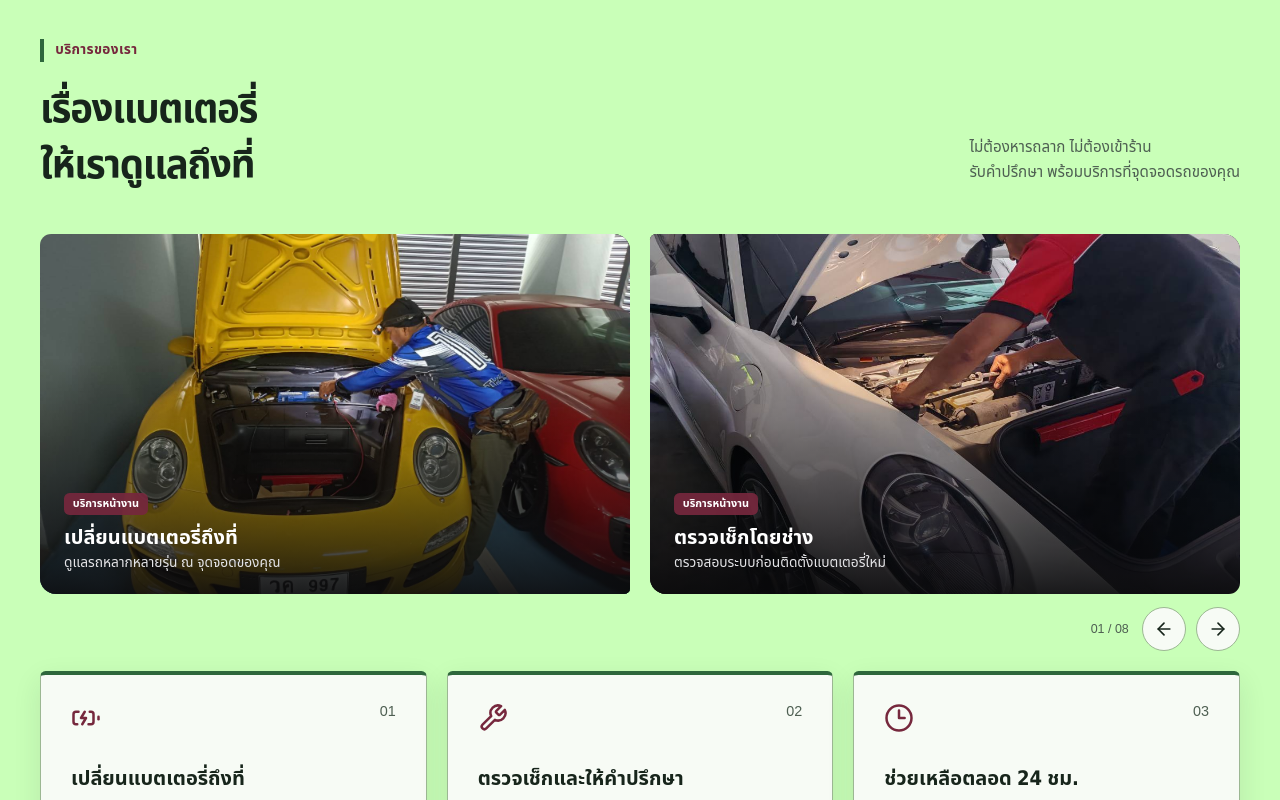
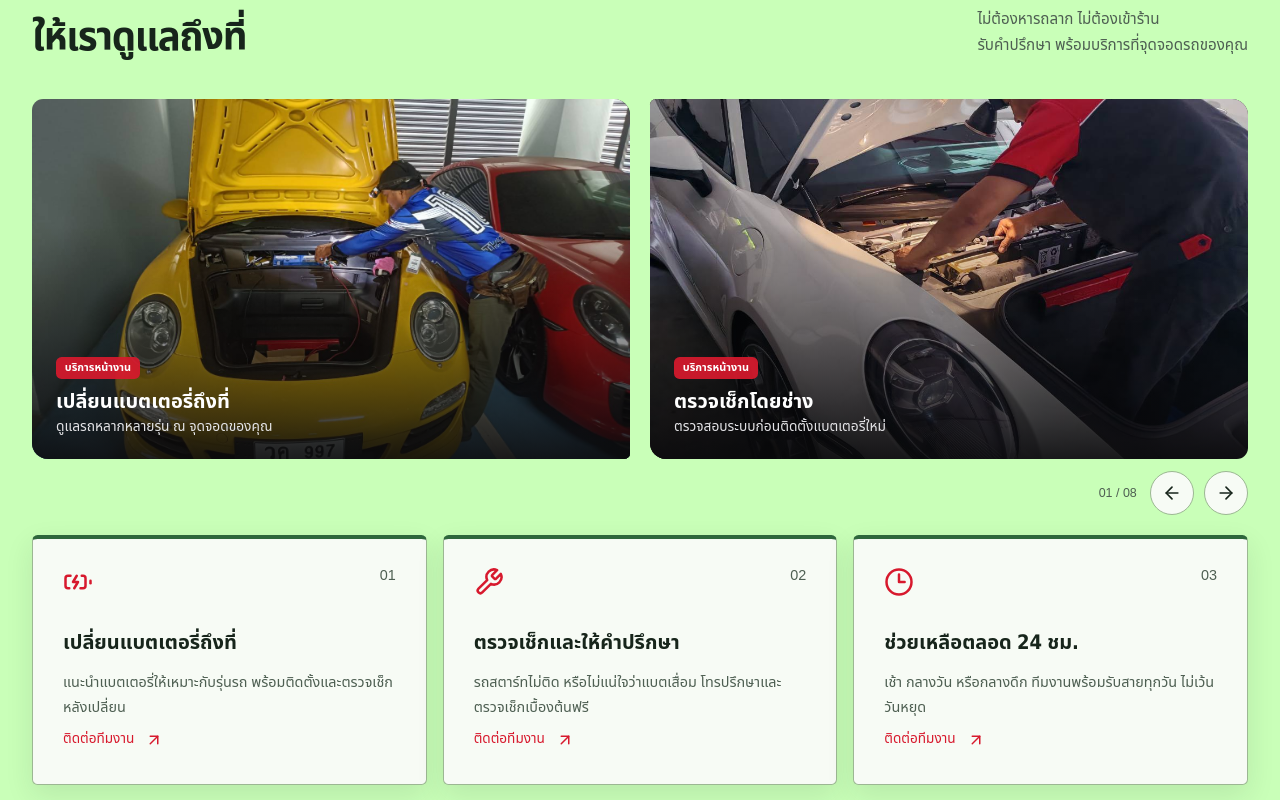
Before and after one commit to Derlariel/Sompong-Battery-Website, a Next.js app: page / in a window 1280 px wide. Shown: the part 1740-2540 px from the top of the page. Built offline with nearby package versions, Linux system fonts and the light colour scheme; no server answers; the database is empty.

Commit message:
refine layout and change new red color

```diff
--- a/app/globals.css
+++ b/app/globals.css
@@ -7,8 +7,8 @@
   --color-text: #17251b;
   --color-text-muted: #4e5f52;
   --color-automotive-graphite: #1f2924;
-  --color-action: #76283d;
-  --color-action-hover: #571b2c;
+  --color-action: #d7192d;
+  --color-action-hover: #b91022;
   --color-border: #9cb793;
   --color-on-dark: #ffffff;
   --background: var(--color-primary);
@@ -25,7 +25,7 @@
   --radius-lg: 1rem;
   --shadow-card: 0 10px 28px color-mix(in srgb, var(--footer) 10%, transparent);
   --shadow-raised: 0 18px 45px color-mix(in srgb, var(--footer) 16%, transparent);
-  --section-space: clamp(3.5rem, 7vw, 5.5rem);
+  --section-space: clamp(3.25rem, 5vw, 4.75rem);
   --font-sans: "Noto Sans Thai", "Leelawadee UI", Tahoma, Arial, sans-serif;
 }
 * { box-sizing: border-box; }
@@ -44,7 +44,7 @@ h2 { font-size: clamp(1.8rem, 3vw, 2.8rem); font-weight: 700; letter-spacing: -.
 h3 { font-size: 1.25rem; font-weight: 700; }
 h1, h2 { text-wrap: balance; }
 svg { flex-shrink: 0; }
-.container { width: min(1220px, calc(100% - 80px)); margin-inline: auto; }
+.container { width: min(1380px, calc(100% - 64px)); margin-inline: auto; }
 .muted { color: var(--muted); }
 .yellow-text { color: var(--accent); }
 .pre-line { white-space: pre-line; overflow-wrap: anywhere; }
@@ -131,19 +131,19 @@ svg { flex-shrink: 0; }
 .hero-message > span { display: block; color: var(--color-primary); }
 .hero-lede { max-width: 690px; margin-bottom: 1.15rem; color: color-mix(in srgb, var(--on-dark) 88%, var(--footer)); font-size: clamp(1.05rem, 1.55vw, 1.25rem); font-weight: 500; line-height: 1.65; text-wrap: pretty; }
 .hero-caption { width: fit-content; min-height: 1.5rem; margin-bottom: 1.65rem; padding-left: .8rem; border-left: 3px solid var(--color-primary); color: var(--on-dark); font-size: clamp(.95rem, 1.25vw, 1.08rem); font-weight: 700; line-height: 1.5; }
-.service-context { display: grid; grid-template-columns: minmax(0, 1.18fr) minmax(0, .82fr); gap: clamp(2rem, 4vw, 4.5rem); align-items: center; }
+.service-context { display: grid; grid-template-columns: minmax(0, 1.12fr) minmax(360px, .88fr); gap: clamp(2rem, 3vw, 3.5rem); align-items: center; }
 .service-context-media { width: 100%; aspect-ratio: 4 / 3; overflow: hidden; border: 1px solid var(--border); border-radius: var(--radius-lg) var(--radius-sm); background: var(--panel); box-shadow: var(--shadow-raised); }
 .service-context-media img { width: 100%; height: 100%; object-fit: cover; }
-.service-context-copy h2 { max-width: 18ch; margin-bottom: 1rem; font-size: clamp(2rem, 3.4vw, 3.5rem); line-height: 1.28; letter-spacing: 0; }
+.service-context-copy h2 { max-width: 20ch; margin-bottom: 1rem; font-size: clamp(2rem, 3.4vw, 3.5rem); line-height: 1.28; letter-spacing: 0; }
 .service-context-lede { max-width: 48ch; margin-bottom: 1.5rem; color: var(--muted); font-size: 1.08rem; font-weight: 600; }
 .service-context-list { display: grid; gap: .85rem; margin: 0; padding: 0; list-style: none; }
 .service-context-list li { display: flex; gap: .75rem; align-items: flex-start; line-height: 1.6; }
 .service-context-list svg { width: 24px; height: 24px; margin-top: .15rem; padding: .28rem; border-radius: var(--radius-sm); background: color-mix(in srgb, var(--color-primary) 48%, var(--panel)); color: var(--color-primary-strong); stroke-width: 3; }
 .service-context-thanks { margin: 1.6rem 0 0; padding-top: 1rem; border-top: 1px solid var(--border); font-weight: 800; }
 .section { padding-block: var(--section-space); }
-.section-heading { display: flex; align-items: flex-end; justify-content: space-between; gap: 2rem; margin-bottom: 2.5rem; }
+.section-heading { display: flex; align-items: flex-end; justify-content: space-between; gap: 2rem; margin-bottom: 2rem; }
 .section-heading h2 { margin-bottom: 0; }
-.section-heading > p { color: var(--muted); margin-bottom: .5rem; font-size: .95rem; }
+.section-heading > p { max-width: 38ch; color: var(--muted); margin-bottom: .5rem; font-size: .95rem; }
 .service-gallery { margin-bottom: 20px; }
 .service-swiper { overflow: hidden; border-radius: var(--radius); }
 .service-visual { position: relative; min-height: 360px; margin: 0; overflow: hidden; border-radius: var(--radius-sm) var(--radius-lg); background: var(--footer); }
@@ -158,7 +158,7 @@ svg { flex-shrink: 0; }
 .service-gallery-controls > span { margin-right: .25rem; color: var(--muted); font: .78rem Arial, sans-serif; }
 .service-gallery-controls button { display: grid; width: 44px; height: 44px; place-items: center; border: 1px solid var(--border); border-radius: 50%; background: var(--panel); color: var(--foreground); }
 .service-gallery-controls button:hover { border-color: var(--accent); color: var(--accent); }
-.service-grid { display: grid; grid-template-columns: repeat(3, 1fr); gap: 20px; }
+.service-grid { display: grid; grid-template-columns: repeat(3, 1fr); gap: 1rem; }
 .service-card { background: var(--panel); border: 1px solid var(--border); border-top: 4px solid var(--color-primary-strong); padding: 28px 30px 30px; border-radius: var(--radius-sm); box-shadow: var(--shadow-card); transition: transform .2s, border-color .2s, box-shadow .2s; }
 .service-card:hover { transform: translateY(-3px); border-color: var(--color-primary-strong); box-shadow: var(--shadow-raised); }
 .service-card-top { display: flex; justify-content: space-between; color: var(--accent); margin-bottom: 2rem; }
@@ -177,18 +177,18 @@ svg { flex-shrink: 0; }
 .area-search input { width: 100%; background: transparent; color: var(--foreground); padding: .8rem 0; border: 0; outline: 0; }
 .area-directory { display: grid; gap: 2.25rem; }
 .area-group-label { margin-bottom: .9rem; color: var(--foreground); font-size: .9rem; font-weight: 800; letter-spacing: .04em; }
-.area-grid { display: grid; grid-template-columns: repeat(4, 1fr); gap: .8rem; }
-.area-grid a { display: inline-flex; align-items: center; gap: .6rem; min-height: 44px; width: fit-content; font-size: 1rem; line-height: 1.45; transition: color .2s, transform .2s; }
+.area-grid { display: grid; grid-template-columns: repeat(4, 1fr); gap: .2rem 1.25rem; }
+.area-grid a { display: inline-flex; align-items: center; gap: .6rem; min-height: 48px; width: 100%; padding-inline: .25rem; border-bottom: 1px solid color-mix(in srgb, var(--border) 65%, transparent); font-size: 1rem; line-height: 1.45; transition: color .2s, border-color .2s, transform .2s; }
 .area-grid a > svg { color: var(--accent); stroke-width: 3; }
 .area-grid a strong { font-weight: 800; }
-.area-grid a:hover { color: var(--accent); transform: translateX(3px); }
+.area-grid a:hover { color: var(--accent); border-bottom-color: var(--accent); transform: translateX(3px); }
 .area-count { font-size: .8rem; color: var(--muted); margin: 1.5rem 0 0; }
 .area-empty { padding: 1.5rem; border: 1px solid var(--border); border-radius: .6rem; background: var(--panel); }
 .area-empty h3 { margin-bottom: .35rem; }
 .area-empty p { color: var(--muted); }
 .contact-section { background: var(--panel); border-top: 1px solid var(--border); }
 .location-section { border-top: 1px solid var(--border); background: var(--panel); }
-.location-grid { display: grid; grid-template-columns: minmax(280px, .8fr) minmax(0, 1.45fr); gap: 3rem; align-items: stretch; }
+.location-grid { display: grid; grid-template-columns: minmax(320px, .8fr) minmax(0, 1.55fr); gap: 2rem; align-items: stretch; }
 .location-details { align-self: center; }
 .location-details h2 { margin-bottom: 1.75rem; }
 .location-details h3 { margin-bottom: .65rem; font-size: 1.05rem; }
@@ -196,7 +196,7 @@ svg { flex-shrink: 0; }
 .location-service-note { margin-bottom: 1.5rem; color: var(--muted); font-size: .9rem; }
 .location-map { min-height: 420px; overflow: hidden; border: 1px solid var(--border); border-radius: var(--radius-sm) var(--radius-lg); background: var(--panel); box-shadow: var(--shadow-raised); }
 .location-map iframe { display: block; width: 100%; height: 100%; min-height: 420px; border: 0; }
-.contact-inner { display: flex; justify-content: space-between; align-items: center; padding-block: 65px; gap: 2rem; }
+.contact-inner { display: flex; justify-content: space-between; align-items: center; padding-block: 52px; gap: 2rem; }
 .contact-inner h2 { margin-bottom: 1rem; }
 .contact-inner p:not(.eyebrow) { color: var(--muted); font-size: .9rem; margin-bottom: 0; }
 .contact-note { text-align: center; margin-top: 1rem; }
@@ -237,7 +237,7 @@ svg { flex-shrink: 0; }
 .portfolio-gallery-media img { object-fit: cover; transition: transform .35s ease; }
 .portfolio-gallery-item:hover .portfolio-gallery-media img { transform: scale(1.025); }
 .portfolio-gallery-item figcaption { padding: 1rem 1.1rem 1.15rem; }
-.portfolio-gallery-item figcaption span { display: block; margin-bottom: .35rem; color: var(--accent); font-size: .68rem; font-weight: 700; letter-spacing: .12em; text-transform: uppercase; }
+.portfolio-gallery-item figcaption span { display: block; margin-bottom: .35rem; color: var(--accent); font-size: .72rem; font-weight: 700; letter-spacing: .035em; }
 .portfolio-gallery-item figcaption strong { display: block; margin-bottom: .35rem; }
 .portfolio-gallery-item figcaption p { margin: 0; color: var(--muted); font-size: .85rem; line-height: 1.55; }
 .portfolio-more { display: flex; justify-content: center; padding-top: 2rem; }
@@ -274,12 +274,12 @@ svg { flex-shrink: 0; }
 .admin-sidebar .brand { padding: .35rem .45rem; margin-bottom: 2rem; font-size: 1.05rem; }
 .admin-sidebar .brand > span:last-child { display: flex; flex-direction: column; }
 .admin-sidebar .brand small { margin-top: .1rem; color: #9a9aa2; font: 600 .58rem/1.2 Arial, sans-serif; letter-spacing: .12em; }
-.admin-brand-icon { display: grid; width: 40px; height: 40px; place-items: center; border-radius: .65rem; background: var(--accent); color: #fff; box-shadow: 0 8px 18px #d7192d2b; }
+.admin-brand-icon { display: grid; width: 40px; height: 40px; place-items: center; border-radius: .65rem; background: var(--accent); color: #fff; box-shadow: 0 8px 18px color-mix(in srgb, var(--accent) 17%, transparent); }
 .admin-sidebar nav { display: flex; flex-direction: column; gap: .28rem; }
 .admin-nav-label { padding: 0 .75rem .55rem; color: #9a9aa2; font-size: .7rem; font-weight: 700; letter-spacing: .08em; text-transform: uppercase; }
 .admin-sidebar nav > a { display: flex; align-items: center; gap: .75rem; border-radius: .55rem; padding: .7rem .8rem; color: #62626a; font-size: .88rem; font-weight: 600; }
 .admin-sidebar nav a:hover { background: #f7f7f8; color: #202024; }
-.admin-sidebar nav a[aria-current="page"] { background: #fff0f2; color: var(--accent); box-shadow: inset 3px 0 var(--accent); }
+.admin-sidebar nav a[aria-current="page"] { background: color-mix(in srgb, var(--accent) 8%, var(--panel)); color: var(--accent); box-shadow: inset 3px 0 var(--accent); }
 .admin-account { padding: 1rem .45rem 0; border-top: 1px solid var(--border); }
 .admin-user { display: flex; align-items: center; gap: .65rem; margin-bottom: .7rem; }
 .admin-user > span { display: grid; width: 34px; height: 34px; place-items: center; border-radius: 50%; background: #f0f0f2; color: #55555d; }
@@ -303,7 +303,7 @@ svg { flex-shrink: 0; }
 .admin-stat strong { display: block; color: var(--foreground); font: 700 1.7rem/1.2 Arial, sans-serif; }
 .admin-stat div > span { color: var(--muted); font-size: .75rem; }
 .admin-stat-icon { display: grid; flex: 0 0 auto; width: 44px; height: 44px; place-items: center; border-radius: .7rem; }
-.admin-stat-icon.red { background: #fff0f2; color: #c51428; }
+.admin-stat-icon.red { background: color-mix(in srgb, var(--accent) 8%, var(--panel)); color: var(--accent); }
 .admin-stat-icon.blue { background: #eef5ff; color: #3271d5; }
 .admin-stat-icon.green { background: #eaf8f0; color: #238458; }
 .admin-stat-icon.orange { background: #fff4e7; color: #c86a12; }
@@ -326,7 +326,7 @@ svg { flex-shrink: 0; }
 .chart-column { display: grid; grid-template-rows: 22px 175px 30px; align-items: end; min-width: 26px; text-align: center; }
 .chart-value { color: #777780; font: 600 .68rem/1 Arial, sans-serif; }
 .chart-track { position: relative; height: 100%; border-bottom: 1px solid #e6e6e9; background: linear-gradient(to top, #f0f0f2 1px, transparent 1px) 0 0 / 100% 25%; }
-.chart-track > span { position: absolute; right: 18%; bottom: 0; left: 18%; min-height: 4px; border-radius: .35rem .35rem .08rem .08rem; background: linear-gradient(180deg, #ec4355, var(--accent)); box-shadow: 0 6px 16px #d7192d20; }
+.chart-track > span { position: absolute; right: 18%; bottom: 0; left: 18%; min-height: 4px; border-radius: .35rem .35rem .08rem .08rem; background: linear-gradient(180deg, color-mix(in srgb, var(--accent) 72%, white), var(--accent)); box-shadow: 0 6px 16px color-mix(in srgb, var(--accent) 14%, transparent); }
 .chart-label { align-self: start; padding-top: .55rem; color: #8b8b93; font-size: .62rem; white-space: nowrap; }
 .channel-total { display: flex; align-items: baseline; gap: .5rem; margin: .4rem 0 1.5rem; }
 .channel-total strong { font: 700 2.25rem/1 Arial, sans-serif; }
@@ -341,7 +341,7 @@ svg { flex-shrink: 0; }
 .recent-click { display: grid; grid-template-columns: auto minmax(0, 1fr) auto; align-items: center; gap: .7rem; padding: .72rem 0; border-top: 1px solid #ededf0; }
 .recent-click:first-child { border-top: 0; padding-top: 0; }
 .recent-click:last-child { padding-bottom: 0; }
-.recent-icon { display: grid; width: 34px; height: 34px; place-items: center; border-radius: .55rem; background: #fff0f2; color: var(--accent); }
+.recent-icon { display: grid; width: 34px; height: 34px; place-items: center; border-radius: .55rem; background: color-mix(in srgb, var(--accent) 8%, var(--panel)); color: var(--accent); }
 .recent-icon.line { background: #f0f0f2; color: #303036; }
 .recent-click > div { display: flex; min-width: 0; flex-direction: column; line-height: 1.4; }
 .recent-click strong { font-size: .8rem; }
@@ -391,6 +391,10 @@ svg { flex-shrink: 0; }
 .confirm-dialog::backdrop { background: #000b; }
 .upload-preview { margin: 1rem 0; border-radius: .5rem; object-fit: cover; max-width: 100%; height: auto; }
 @media (min-width: 1500px) { .hero { padding-block: 90px 65px; } }
+@media (min-width: 1200px) {
+  .area-grid { grid-template-columns: repeat(5, 1fr); }
+  .portfolio-gallery { grid-template-columns: repeat(4, minmax(0, 1fr)); grid-auto-rows: 250px; }
+}
 @media (max-width: 1050px) {
   .container { width: calc(100% - 48px); }
   .site-header nav { gap: .4rem; }
```
